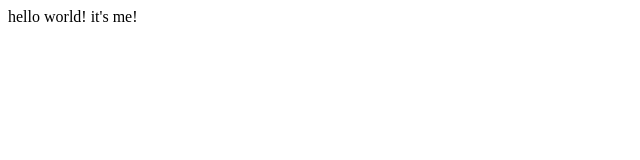
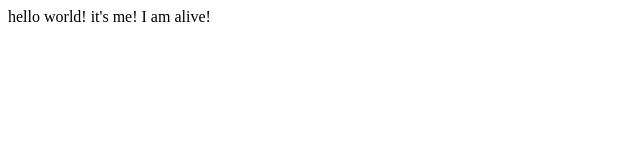
Before and after one commit to JordanTranchina/kiei451-hw-1, a plain HTML site: page index.html in a window 1280 px wide. Shown: the full height of the page, 0-640 px from the left. Drawn offline with Linux system fonts and the light colour scheme.

Commit message:
perhaps the thrid commit

```diff
--- a/index.html
+++ b/index.html
@@ -5,6 +5,6 @@
     <title>KIEI HW 1</title>
 </head>
 <body>
-    hello world! it's me!
+    hello world! it's me! I am alive!
 </body>
 </html>
```
